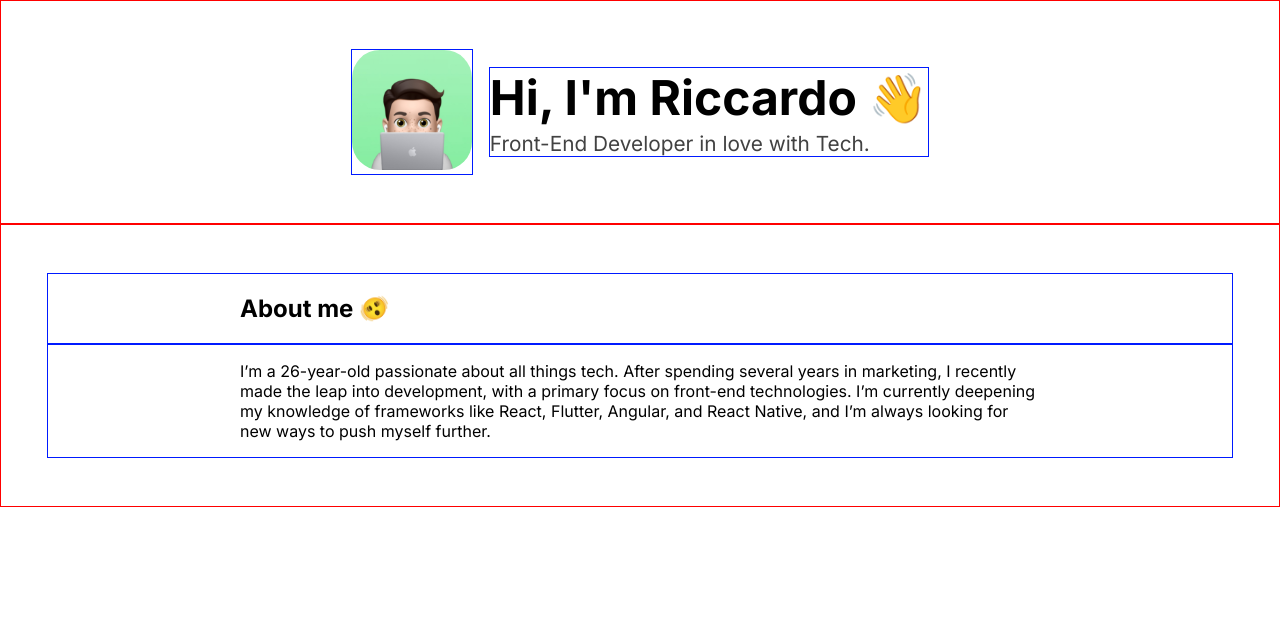
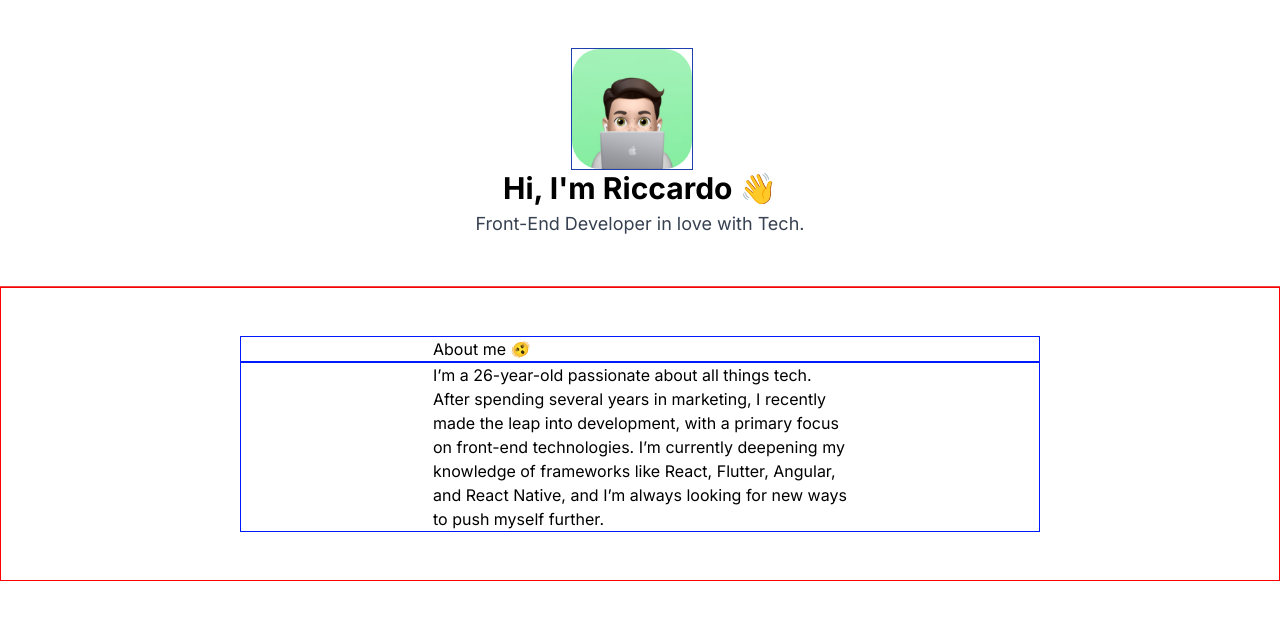
Before and after one commit to ricciviero/my-react-website, a React (Create React App) app: page / in a window 1280 px wide. Shown: the top 620 px of the page. Built offline with nearby package versions, Linux system fonts and the light colour scheme.

Commit message:
tailwind success install

```diff
--- a/package.json
+++ b/package.json
@@ -34,5 +34,10 @@
       "last 1 firefox version",
       "last 1 safari version"
     ]
+  },
+  "devDependencies": {
+    "autoprefixer": "^10.4.20",
+    "postcss": "^8.4.47",
+    "tailwindcss": "^3.4.14"
   }
 }
--- /dev/null
+++ b/postcss.config.js
@@ -0,0 +1,6 @@
+module.exports = {
+  plugins: {
+    tailwindcss: {},
+    autoprefixer: {},
+  },
+}
--- a/src/components/Header.js
+++ b/src/components/Header.js
@@ -9,15 +9,14 @@ export default function Header({ riccardoData }) {
 
     return (
         <>
-            <header className="header">
-                <div className="header-logo">
-                    <img src={logo} alt="logo" />
+            <header className="flex justify-center items-center p-12 border-b border-red-500 md:flex-col md:text-center">
+                <div className="mr-4 border border-blue-800 transition-transform duration-300 hover:scale-105">
+                    <img src={logo} alt="logo" className="max-w-[120px] h-auto" />
                 </div>
-                <div className="header-title">
-                    <h1> Hi, I'm {riccardoData.name} 👋 </h1>
-                    <h2> {riccardoData.miniDescription} </h2>
+                <div className="flex flex-col justify-center">
+                    <h1 className="text-3xl font-bold text-black m-0">Hi, I'm {riccardoData.name} 👋</h1>
+                    <h2 className="text-lg font-normal text-gray-700 mt-1">{riccardoData.miniDescription}</h2>
                 </div>
-
             </header>
         </>
     );
--- a/src/index.js
+++ b/src/index.js
@@ -2,6 +2,7 @@
 import React from 'react';
 import ReactDOM from 'react-dom/client';
 import './index.css';
+import './tailwind.css';
 import App from './components/App';
 
 // importazioni variabili e costanti
--- /dev/null
+++ b/src/tailwind.css
@@ -0,0 +1,3 @@
+@tailwind base;
+@tailwind components;
+@tailwind utilities;
--- /dev/null
+++ b/tailwind.config.js
@@ -0,0 +1,10 @@
+/** @type {import('tailwindcss').Config} */
+module.exports = {
+  content: [
+    "./src/**/*.{js,jsx,ts,tsx}", // Includi tutti i file JS e JSX nella cartella src
+  ],
+  theme: {
+    extend: {},
+  },
+  plugins: [],
+}
```
Also changed, not shown: 1 other file (tests, documents, lock files or other folders).
